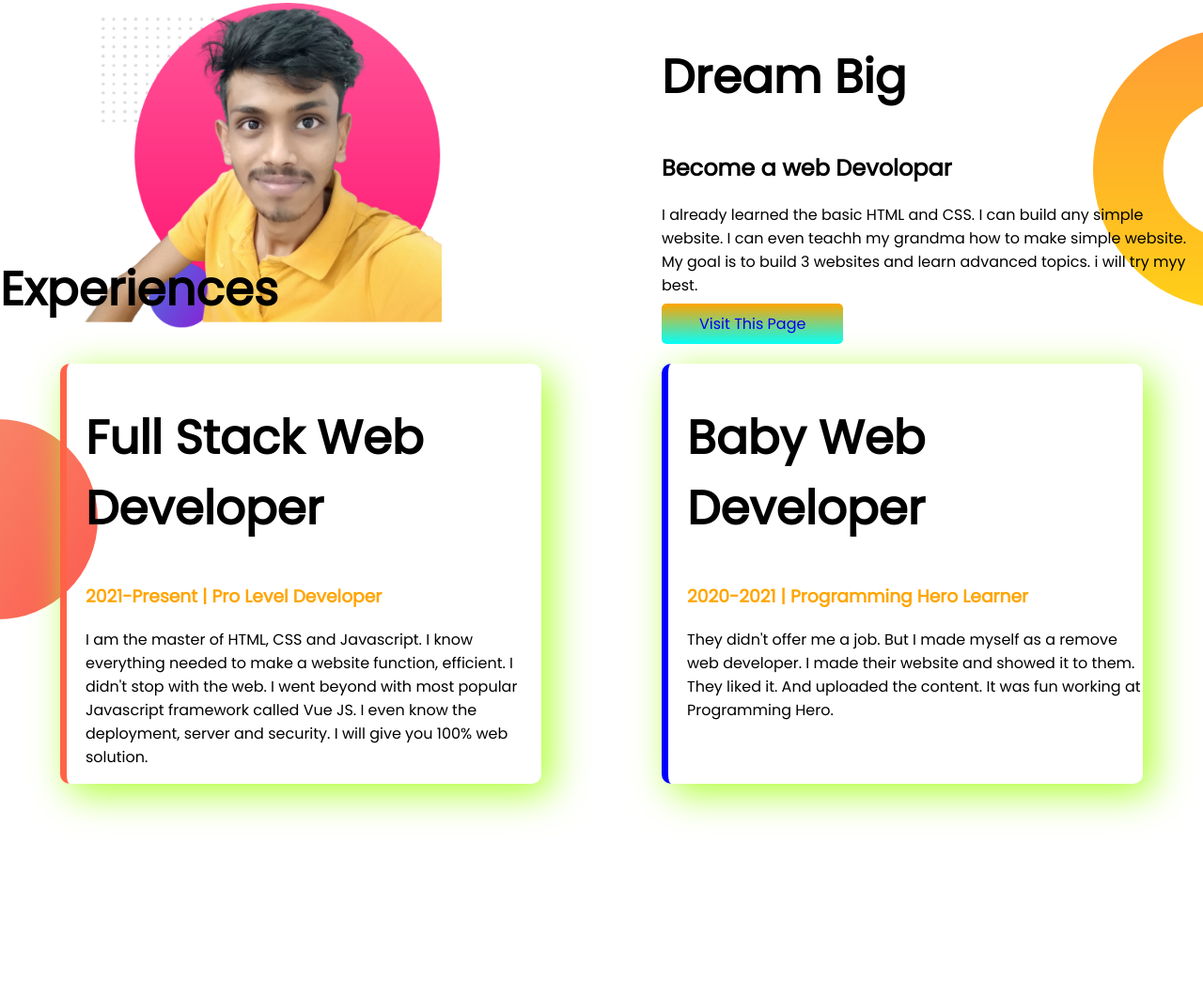
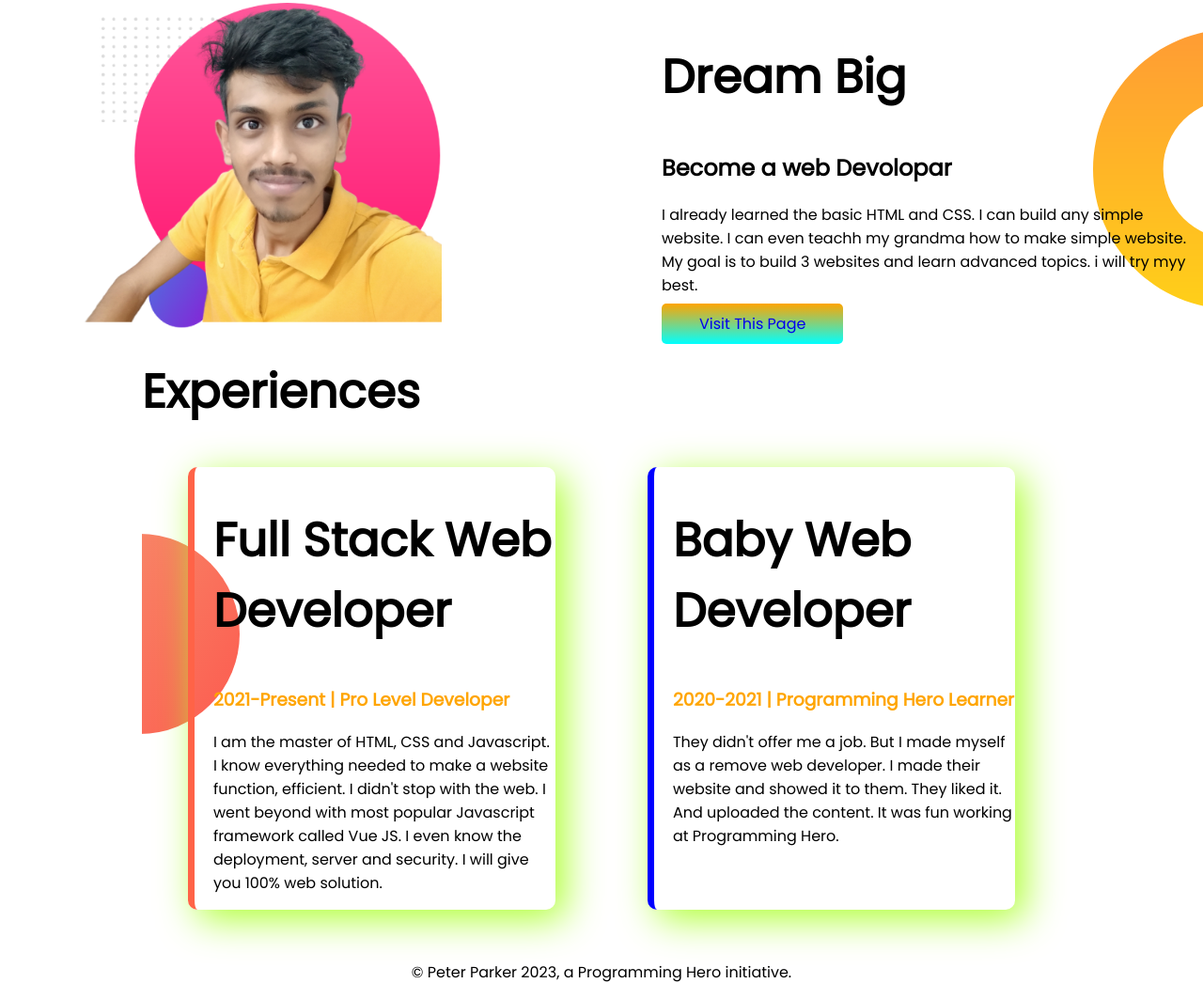
Before and after one commit to rajutalukdar1/world, a plain HTML site: page index.html in a window 1280 px wide. Shown: the part 567-1630 px from the top of the page at 94% size. Before the commit the page ends 1593 px from the top, so only its background shows below. Drawn offline with Linux system fonts and the light colour scheme.

Commit message:
last one

```diff
--- a/index.html
+++ b/index.html
@@ -71,5 +71,8 @@
 
 
 </body>
+<footer>
+    <p>© Peter Parker 2023, a Programming Hero initiative.</p>
+</footer>
 
 </html>
--- a/style.css
+++ b/style.css
@@ -44,9 +44,11 @@ h1 {
 }
 
 .area {
-    margin-bottom: 25%;
+
+    margin: 151px;
     background-image: url(exp-bg.png);
     background-repeat: no-repeat;
+    background-position: left;
     background-position: left;
 
 }
@@ -67,3 +69,7 @@ h1 {
 #baby-web {
     border-left: 7px solid blue;
 }
+
+footer p {
+    text-align: center;
+}
```
